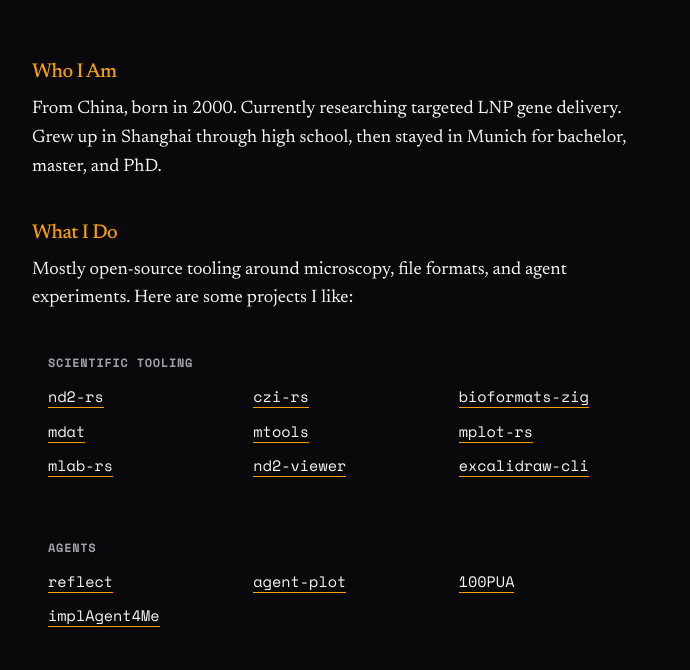
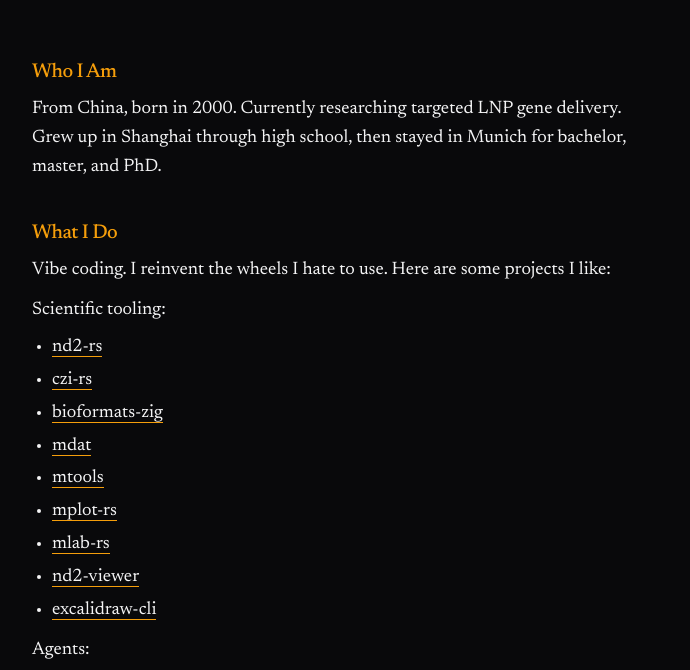
Before and after one commit to keejkrej/keejkrej.github.io, an Astro site: page / in a window 1280 px wide. Shown: the part 102-772 px from the top of the page, without its empty margins (292-982 px from the left). Built offline with nearby package versions, Linux system fonts and the light colour scheme; Astro itself is replaced by a stand-in of ours.

Commit message:
Revert What I Do content and markup to original structure

```diff
--- a/src/pages/index.astro
+++ b/src/pages/index.astro
@@ -16,13 +16,12 @@ import Layout from "../layouts/Layout.astro";
         <section class="section">
             <h2>What I Do</h2>
             <p>
-                Mostly open-source tooling around microscopy, file formats, and
-                agent experiments. Here are some projects I like:
+                Vibe coding. I reinvent the wheels I hate to use. Here are some
+                projects I like:
             </p>
 
-            <div class="project-group">
-                <span class="project-group__label">Scientific tooling</span>
-                <ul class="project-list">
+            <p>Scientific tooling:</p>
+            <ul>
                 <li>
                     <a href="https://github.com/keejkrej/nd2-rs">nd2-rs</a>
                 </li>
@@ -41,13 +40,10 @@ import Layout from "../layouts/Layout.astro";
                     <a href="https://github.com/keejkrej/mtools">mtools</a>
                 </li>
                 <li>
-                        <a href="https://github.com/keejkrej/mplot-rs"
-                            >mplot-rs</a
-                        >
+                    <a href="https://github.com/keejkrej/mplot-rs">mplot-rs</a>
                 </li>
                 <li>
-                        <a href="https://github.com/keejkrej/mlab-rs">mlab-rs</a
-                        >
+                    <a href="https://github.com/keejkrej/mlab-rs">mlab-rs</a>
                 </li>
                 <li>
                     <a href="https://github.com/keejkrej/nd2-viewer"
@@ -60,14 +56,11 @@ import Layout from "../layouts/Layout.astro";
                     >
                 </li>
             </ul>
-            </div>
 
-            <div class="project-group">
-                <span class="project-group__label">Agents</span>
-                <ul class="project-list">
+            <p>Agents:</p>
+            <ul>
                 <li>
-                        <a href="https://github.com/keejkrej/reflect">reflect</a
-                        >
+                    <a href="https://github.com/keejkrej/reflect">reflect</a>
                 </li>
                 <li>
                     <a href="https://github.com/keejkrej/agent-plot"
@@ -83,7 +76,6 @@ import Layout from "../layouts/Layout.astro";
                     >
                 </li>
             </ul>
-            </div>
         </section>
 
         <section class="section">
@@ -124,40 +116,24 @@ import Layout from "../layouts/Layout.astro";
         margin-bottom: 0;
     }
 
-    .project-group {
-        margin-top: 1.25rem;
-        padding: 1rem;
-        background: var(--bg-muted);
-        border: 1px solid var(--border);
-        border-radius: 0.75rem;
+    .section p {
+        margin: 0 0 0.75rem;
     }
 
-    .project-group__label {
-        display: inline-block;
-        font-family: var(--font-mono);
-        font-size: 0.75rem;
-        font-weight: 600;
-        text-transform: uppercase;
-        letter-spacing: 0.06em;
-        color: var(--text-muted);
-        margin-bottom: 0.75rem;
+    .section p:last-child {
+        margin-bottom: 0;
     }
 
-    .project-list {
-        list-style: none;
-        padding: 0;
-        margin: 0;
-        display: grid;
-        grid-template-columns: repeat(auto-fill, minmax(140px, 1fr));
-        gap: 0.35rem 1rem;
+    ul {
+        padding-left: 1.25rem;
+        margin: 0 0 0.75rem;
     }
 
-    .project-list li {
-        display: block;
+    li {
+        margin: 0 0 0.25rem;
     }
 
-    .project-list a {
-        font-family: var(--font-mono);
-        font-size: 0.95rem;
+    .section p + ul {
+        margin-top: -0.25rem;
     }
 </style>
```
Lines whose indentation alone changed are shown as unchanged.
